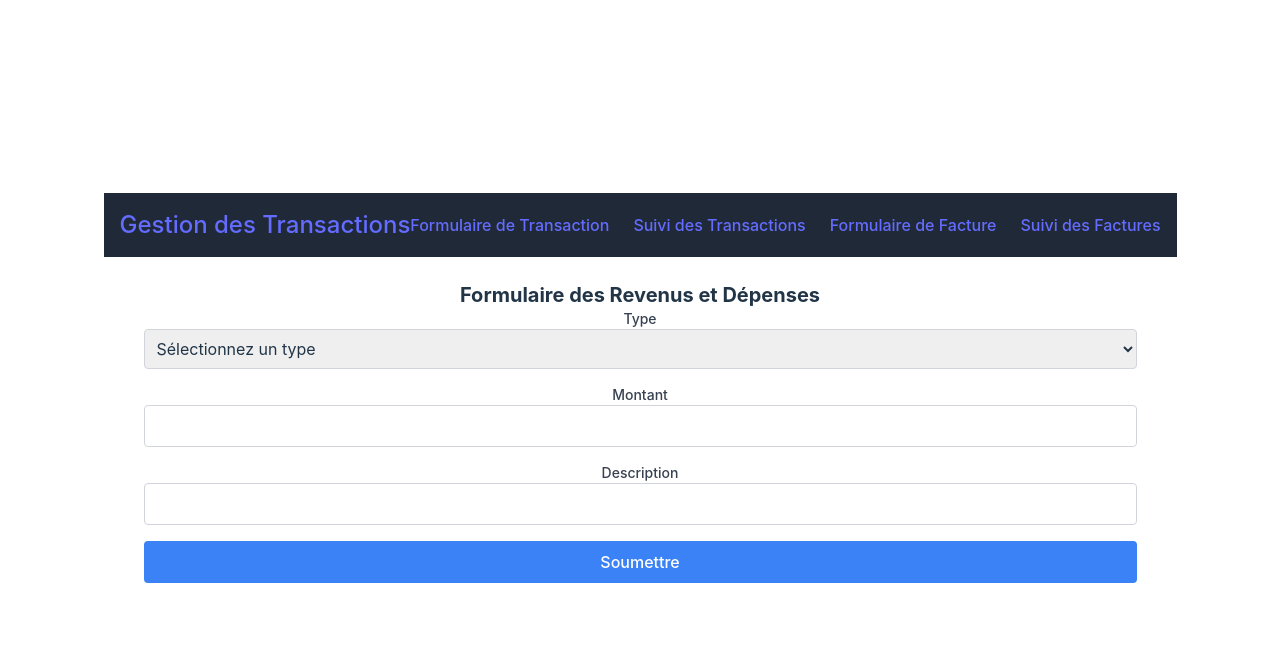
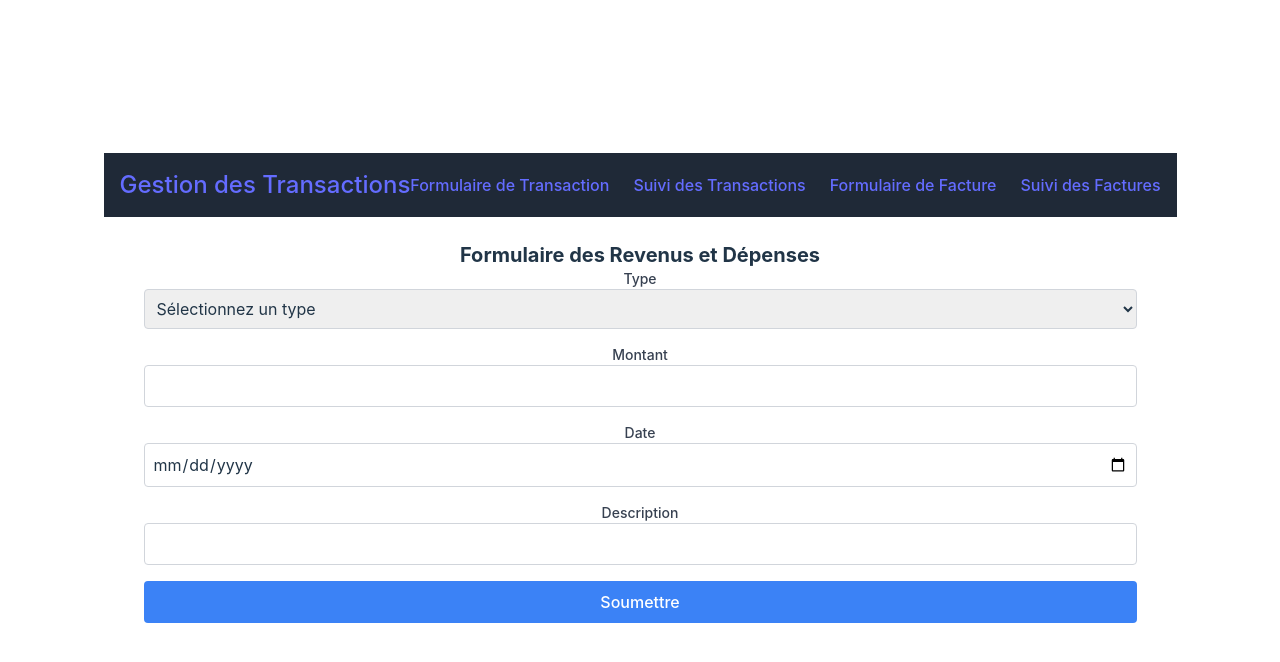
Before and after one commit to RomainDoyen/erp, a React (Vite) app in the folder erp-front/: page /add-transaction in a window 1280 px wide. Shown: the top 662 px of the page. Built offline with nearby package versions, Linux system fonts and the light colour scheme.

Commit message:
Simplify the form and loop to add inputs

```diff
--- /dev/null
+++ b/erp-front/src/components/data/invoicesInputData.tsx
@@ -0,0 +1,43 @@
+import { FormInputProps } from '../../types/typesUI';
+
+export const invoicesInputConfig: FormInputProps[] = [
+  {
+    label: "Nom du client",
+    type: "text",
+    name: "customer_name",
+    required: true,
+    validation: {
+      maxLength: { value: 255, message: "Le nom ne peut pas dépasser 255 caractères" },
+      validate: (value) => value.trim().length > 0 || "Le nom du client est requis",
+    },
+  },
+  {
+    label: "Montant",
+    type: "number",
+    name: "amount",
+    required: true,
+    validation: {
+      min: { value: 0, message: "Le montant doit être supérieur à 0" },
+      validate: (value) => !isNaN(parseFloat(value)) || "Le montant est requis",
+    },
+  },
+  {
+    label: "Échéance",
+    type: "date",
+    name: "due_date",
+    required: true,
+    validation: {
+      validate: (value) => new Date(value) > new Date() || "La date doit être future",
+    },
+  },
+  {
+    label: "Statut",
+    type: "select",
+    name: "status",
+    required: true,
+    options: ["Paid", "Pending", "Overdue"],
+    validation: {
+      validate: (value) => value !== "Sélectionnez un statut" || "Le statut est requis",
+    },
+  },
+];
--- /dev/null
+++ b/erp-front/src/components/data/transactionsInputData.tsx
@@ -0,0 +1,43 @@
+import { FormInputProps } from '../../types/typesUI';
+
+export const transactionsInputConfig: FormInputProps[] = [
+  {
+    label: "Type",
+    type: "select",
+    name: "type",
+    required: true,
+    options: ["Sélectionnez un type", "Revenue", "Expense"],
+    validation: {
+      validate: (value) => value !== "Sélectionnez un type" || "Le type est requis",
+    },
+  },
+  {
+    label: "Montant",
+    type: "number",
+    name: "amount",
+    required: true,
+    validation: {
+      min: { value: 0, message: "Le montant doit être supérieur à 0" },
+      validate: (value) => !isNaN(parseFloat(value)) || "Le montant est requis",
+    },
+  },
+  {
+    label: "Date",
+    type: "date",
+    name: "date",
+    required: true,
+    validation: {
+      validate: (value) => new Date(value) <= new Date() || "La date doit être passée",
+    },
+  },
+  {
+    label: "Description",
+    type: "text",
+    name: "description",
+    required: false,
+    validation: {
+      maxLength: { value: 255, message: "La description ne peut pas dépasser 255 caractères" },
+      validate: (value) => value.trim().length > 0 || "La description est requise",
+    },
+  },
+];
--- a/erp-front/src/components/invoices/InvoiceForm.tsx
+++ b/erp-front/src/components/invoices/InvoiceForm.tsx
@@ -5,6 +5,7 @@ import Button from "../ui/Button";
 import axios from "axios";
 import { useState } from "react";
 import { InputsInvoice } from "../../types/typesComponents";
+import { invoicesInputConfig } from "../data/invoicesInputData";
 
 export default function InvoiceForm() {
   const {
@@ -49,55 +50,20 @@ export default function InvoiceForm() {
       <h1 className="text-xl font-bold">Formulaire des Revenus et Dépenses</h1>
       <form onSubmit={handleSubmit(onSubmit)} className="space-y-4">
 
-        <FormInput
-          label="Nom du client"
-          type="text"
-          name="customer_name"
-          {...register("customer_name", {
-            required: "Le nom du client est requis",
-            maxLength: {
-              value: 255,
-              message: "Le nom ne peut pas dépasser 255 caractères",
-            },
-          })}
-          error={errors.customer_name?.message}
-        />
-
-        <FormInput
-          label="Montant"
-          type="number"
-          name="amount"
-          {...register("amount", {
-            required: "Le montant est requis",
-            min: 0,
-          })}
-          error={errors.amount?.message}
-        />
-
-        <FormInput
-          label="Échéance"
-          type="date"
-          name="due_date"
-          {...register("due_date", {
-            required: "La date d'échéance est requise",
-            validate: (value) =>
-              new Date(value) > new Date() || "La date doit être future",
-          })}
-          error={errors.due_date?.message}
-        />
-
-        <FormInput
-          label="Statut"
-          type="select"
-          name="status"
-          {...register("status", {
-            required: "Le statut est requis",
-            validate: (value) =>
-              ["Paid", "Pending", "Overdue"].includes(value) || "Statut invalide",
-          })}
-          options={["Paid", "Pending", "Overdue"]}
-          error={errors.status?.message}
-        />
+        {invoicesInputConfig.map((input, index) => (
+          <FormInput
+            key={index}
+            label={input.label}
+            type={input.type}
+            name={input.name}
+            error={errors[input.name as keyof InputsInvoice]?.message}
+            options={input.options || []}
+            {...register(input.name, {
+              required: input.required,
+              ...(input.validation || {}),
+            })}
+          />
+        ))}
 
         <Button
           type="submit"
--- a/erp-front/src/components/transactions/TransactionForm.tsx
+++ b/erp-front/src/components/transactions/TransactionForm.tsx
@@ -5,6 +5,7 @@ import Button from "../ui/Button";
 import axios from "axios";
 import { useState } from "react";
 import { InputsTransaction } from "../../types/typesComponents";
+import { transactionsInputConfig } from "../../components/data/transactionsInputData";
 
 export default function TransactionForm() {
   const {
@@ -22,7 +23,7 @@ export default function TransactionForm() {
 
     const formattedData = {
       ...data,
-      amount: parseFloat(data.amount),
+      amount: parseFloat(data.amount.toString()),
     };
 
     console.log("Données formatées envoyées :", formattedData);
@@ -47,36 +48,17 @@ export default function TransactionForm() {
       <h1 className="text-xl font-bold">Formulaire des Revenus et Dépenses</h1>
       <form onSubmit={handleSubmit(onSubmit)} className="space-y-4">
 
-        <FormInput
-          label="Type"
-          type="select"
-          name="type"
-          options={["Sélectionnez un type", "Revenue", "Expense"]}
-          {...register("type", { required: "Le type est requis" })}
-          error={errors.type?.message}
-        />
-
-        <FormInput
-          label="Montant"
-          type="number"
-          name="amount"
-          {...register("amount", { required: "Le montant est requis", min: 0 })}
-          error={errors.amount?.message}
-        />
-
-        <FormInput
-          label="Description"
-          type="text"
-          name="description"
-          {...register("description", {
-            required: "La description est requise",
-            maxLength: {
-              value: 255,
-              message: "La description ne peut pas dépasser 255 caractères",
-            },
-          })}
-          error={errors.description?.message}
-        />
+        {transactionsInputConfig.map((input, index) => (
+          <FormInput
+            key={index}
+            label={input.label}
+            type={input.type}
+            name={input.name}
+            error={errors[input.name as keyof InputsTransaction]?.message}
+            options={input.options || []}
+            {...register(input.name, input.validation)}
+          />
+        ))}
 
         <Button
           type="submit"
--- a/erp-front/src/types/typesUI.ts
+++ b/erp-front/src/types/typesUI.ts
@@ -10,12 +10,28 @@ export type ButtonProps = {
   loading?: boolean;
 };
 
+export type ValidationRule = {
+  min?: {
+    value: number;
+    message?: string;
+    validate?: (value: string) => boolean | string;
+  };
+  maxLength?: {
+    value: number;
+    message?: string;
+    validate?: (value: string) => boolean | string;
+  };
+  validate?: (value: string) => boolean | string;
+  message?: string;
+};
+
 export type FormInputProps = {
   label: string;
   type: string;
   name: string;
   error?: string;
   options?: string[];
+  validation?: ValidationRule;
 } & React.InputHTMLAttributes<HTMLInputElement | HTMLSelectElement>;
 
 type Column<T> = {
```
